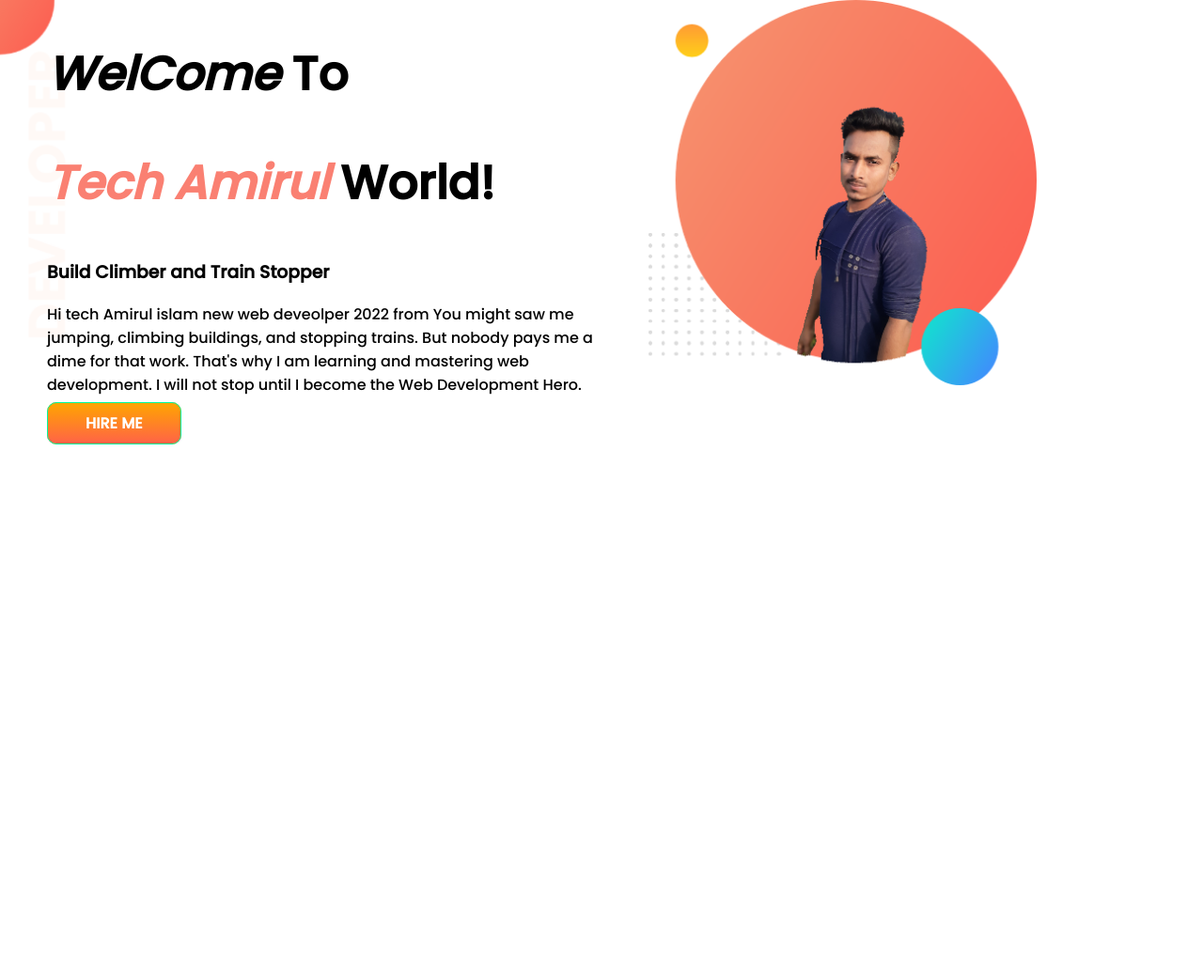
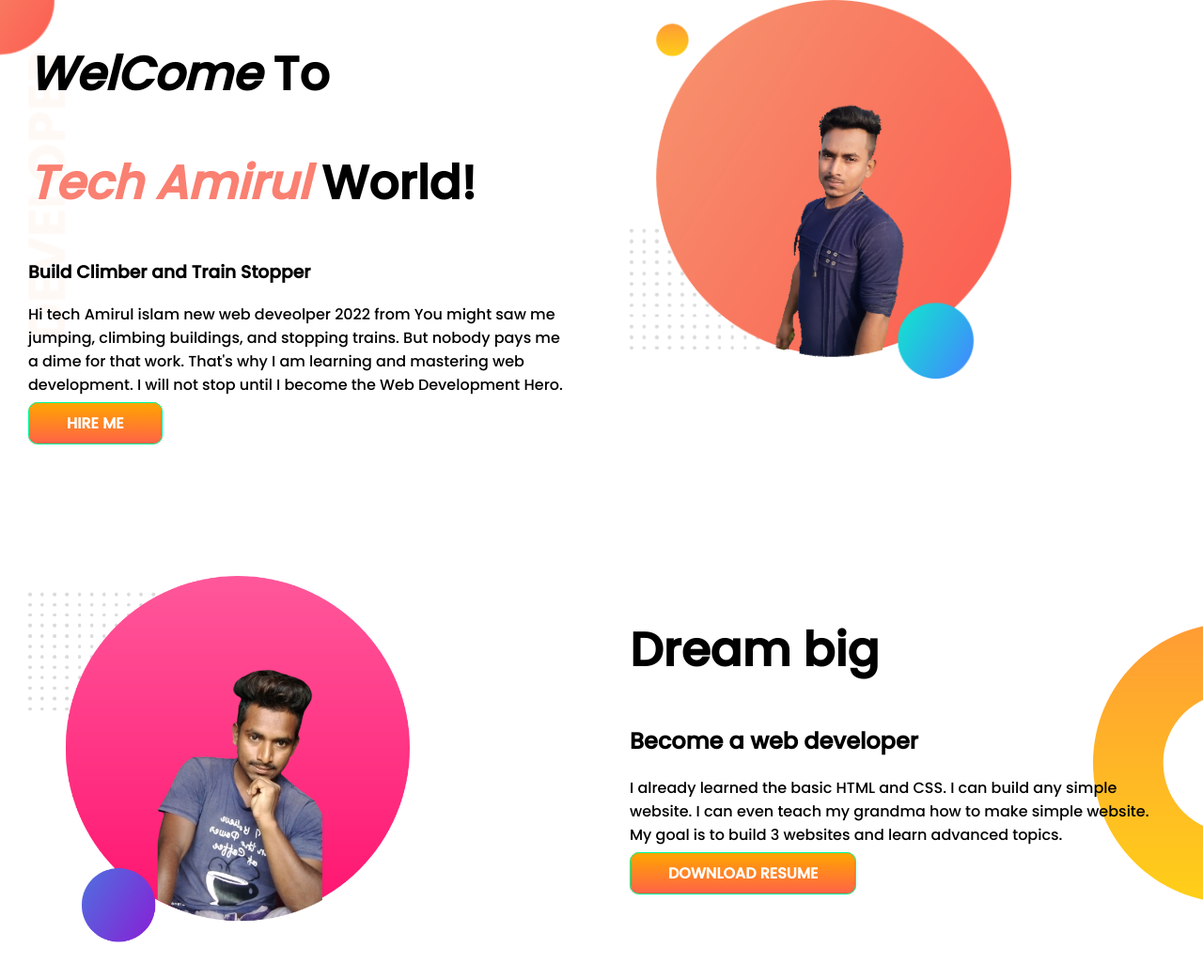
Before and after one commit to amirulislam26/developer-portfolio, a plain HTML site: page index.html in a window 1280 px wide. Shown: the whole page at 94% size. Before the commit the page ends 800 px from the top, so only its background shows below. Drawn offline with Linux system fonts and the light colour scheme.

Commit message:
dream big added

```diff
--- a/index.html
+++ b/index.html
@@ -23,5 +23,16 @@
             <img src="img/TechAmirul 1.png" alt="">
         </div>
     </section>
+    <section class="dream-big">
+        <div class="half-width">
+            <img src="img/TechAmirul 2.png" alt="">
+        </div>
+        <div class="half-width">
+            <h1>Dream big</h1>
+            <h2>Become a web developer</h2>
+            <p>I already learned the basic HTML and CSS. I can build any simple website. I can even teach my grandma how to make simple website. My goal is to build 3 websites and learn advanced topics.</p>
+            <a class="btn-color" target="_blank" href="https://github.com/amirulislam26">DOWNLOAD RESUME</a>
+        </div>
+    </section>
 </body>
 </html>
--- a/style.css
+++ b/style.css
@@ -2,14 +2,18 @@ body{
     font-family: 'Poppins', sans-serif;
     margin: 0px;
 }
+section{
+    display: flex;
+    margin-bottom: 150px;
+}
 .container{
-    display: flex;
     background-image: url(images/top-banner.png);
     background-repeat: no-repeat;
 }
 .half-width{
     width: 50%;
-    padding-left: 50px;
+    padding-left: 30px;
+    padding-right: 30px;
 }
 .half-width img{
     width: 70%;
@@ -29,3 +33,8 @@ h1{
     border: 1px solid mediumspringgreen;
     border-radius: 10px;
 }
+.dream-big{
+background-image: url(images/dream-bg.png);
+background-repeat: no-repeat;
+background-position: right;
+}
```
